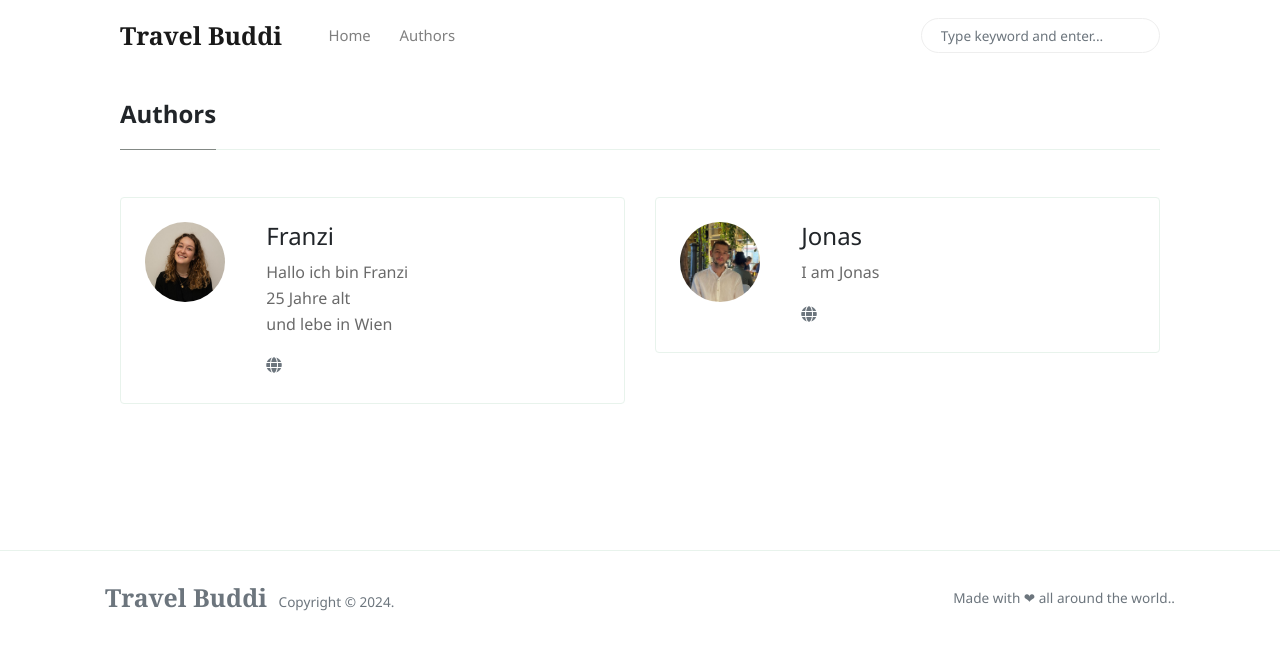
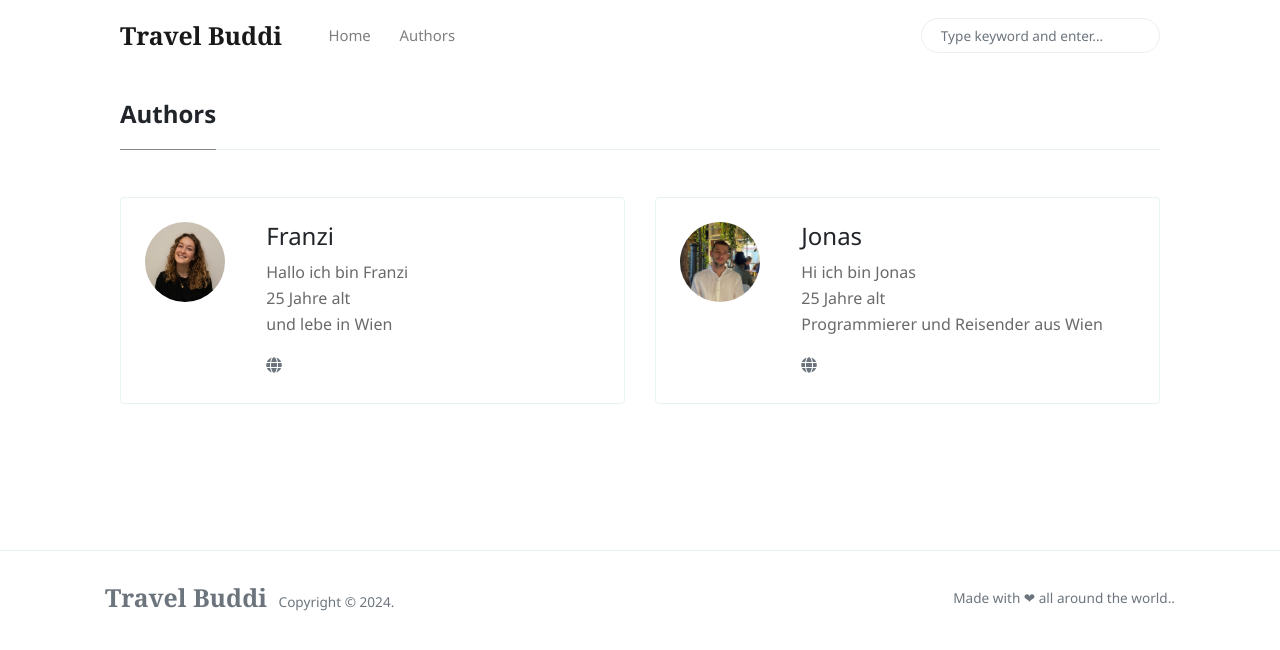
Before and after one commit to travelbuddi/travelbuddi.github.io, a Jekyll site: the page built from _pages/authors-list.html, in a window 1280 px wide. Shown: the top 650 px of the page. Built offline with Jekyll 4.4.1, drawn with Linux system fonts in a browser that asks for light colours; nearby versions of some CDN libraries.

Commit message:
Bio von Jonas

```diff
--- a/_config.yml
+++ b/_config.yml
@@ -33,7 +33,7 @@
       name:           Jonas
       site:           https://yleisnero.github.io
       avatar:         assets/images/jonas.jpeg
-      bio:            "I am Jonas"
+      bio:            "Hi ich bin Jonas <br> 25 Jahre alt <br> Programmierer und Reisender aus Wien"
       #email:          fakemail@gmail.com
       #twitter:        https://twitter.com/wowthemesnet
 
```
